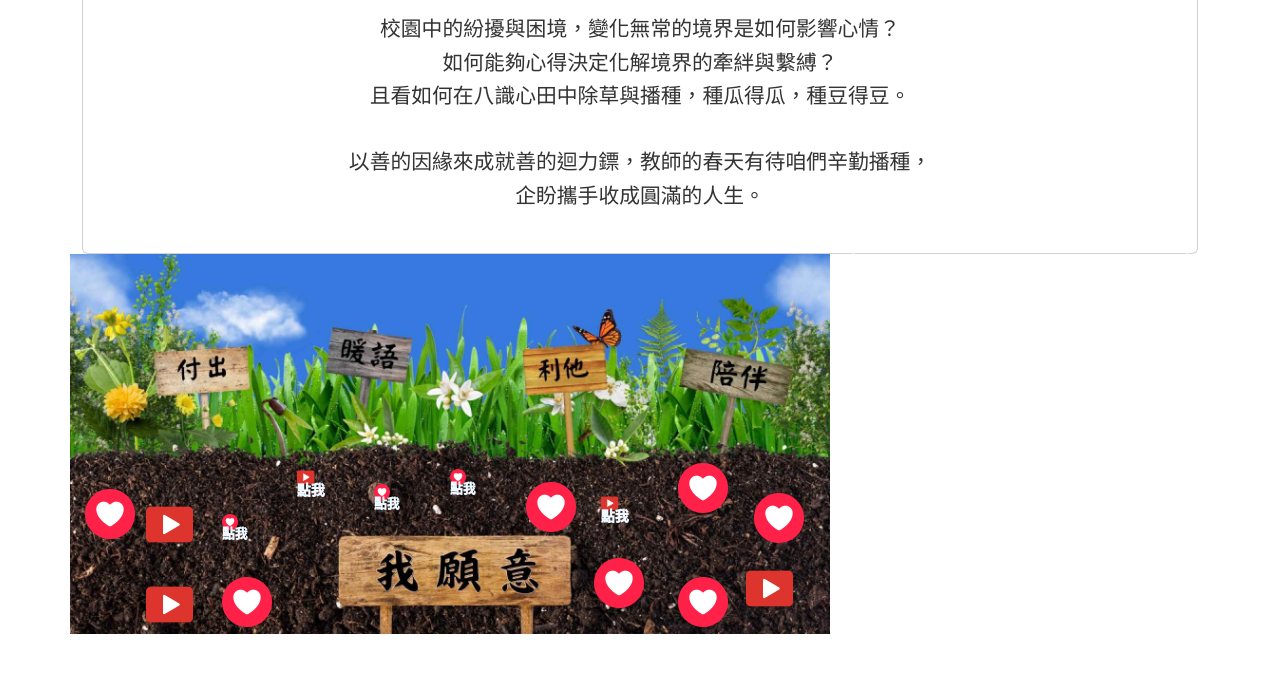
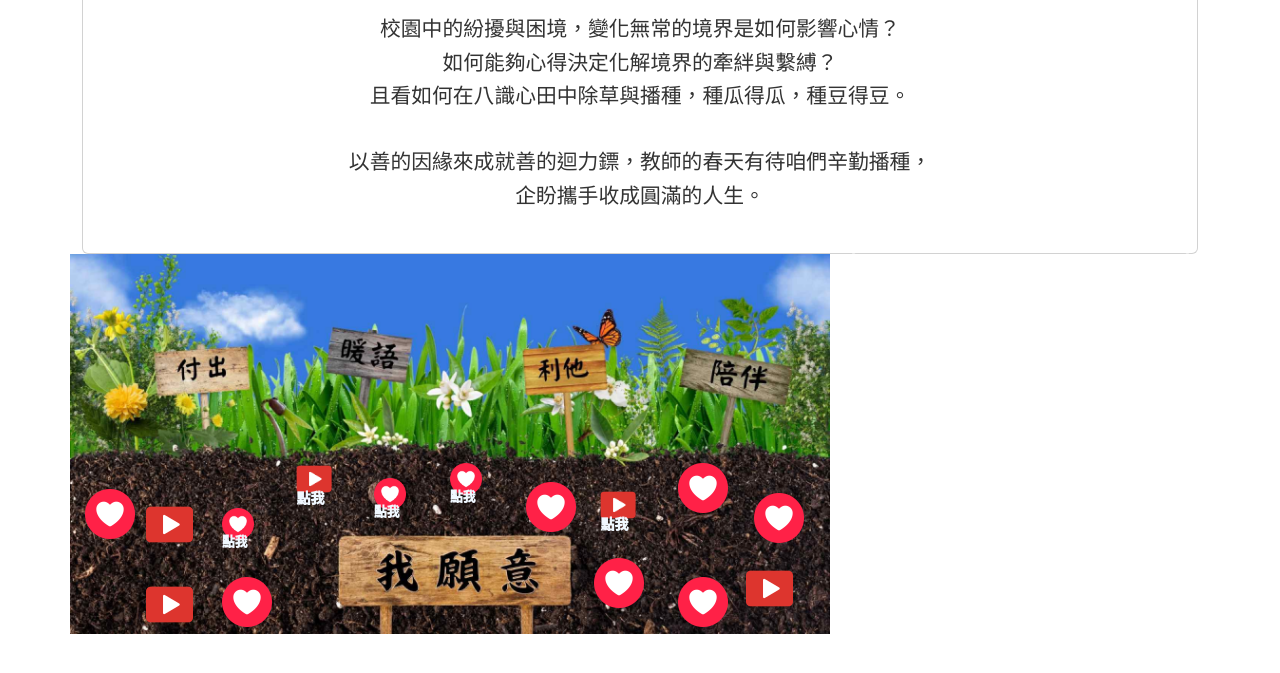
Before and after one commit to chunyulou/2023IDO_test, a website: page public/likeindex.html in a window 1280 px wide. Shown: the part 177-850 px from the top of the page. Drawn offline with nearby package versions, Linux system fonts and the light colour scheme; no server answers.

Commit message:
調整左框圖案大小

```diff
--- a/public/style.scss
+++ b/public/style.scss
@@ -16,7 +16,7 @@ $card-subtitle-color: #6c757d;
     cursor: pointer;
 
     @media screen and (max-width: 480px) {
-      width: 0.8rem;
+      width: 1rem;
     }
   }
 
@@ -37,11 +37,11 @@ $card-subtitle-color: #6c757d;
 
 /* 定義位置和內容數據 */
 $positions: (
-  (300px, 100px, "點我", 1rem),
-  (280px, 200px, "點我", 1rem),
-  (251px, 630px, "點我", 1rem),
-  (269px, 629px, "點我", 1rem),
-  (240px, 450px, "點我", 1rem)
+  (300px, 100px, "點我", 2rem),
+  (280px, 200px, "點我", 2rem),
+  (251px, 630px, "點我", 2rem),
+  (269px, 629px, "點我", 2rem),
+  (240px, 450px, "點我", 2rem)
 );
 
 /* 生成閃爍圖標元素 */
@@ -74,7 +74,6 @@ $positions: (
 
 /* 動畫關鍵幀 */
 @keyframes blink-large {
-
   0%,
   100% {
     transform: scale(1);
@@ -86,7 +85,6 @@ $positions: (
 }
 
 @keyframes blink-small {
-
   0%,
   100% {
     transform: scale(1);
```
Also changed, not shown: public/style.css, 1 other file.
